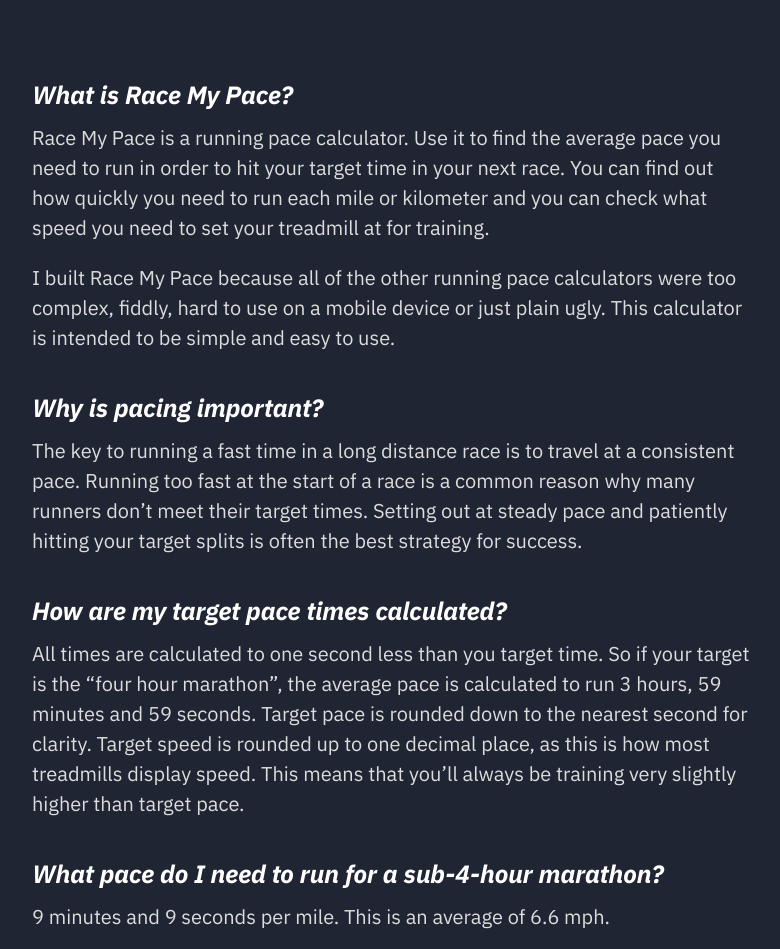
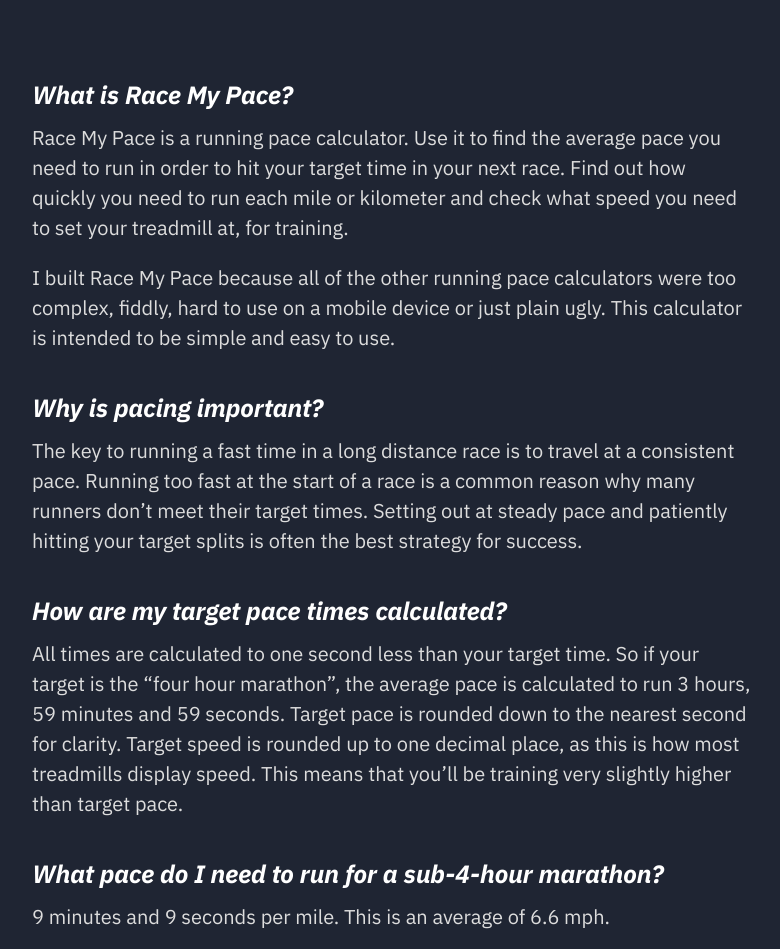
Before and after one commit to rxmac/racemypace, a website: page index.html in a window 1280 px wide. Shown: the part 800-1749 px from the top of the page, without its empty margins (248-1028 px from the left). Drawn offline with nearby package versions, Linux system fonts and the light colour scheme.

Commit message:
Typos fixed + copyright date updated to 2019

```diff
--- a/index.html
+++ b/index.html
@@ -107,7 +107,7 @@
     <div class="container-medium">
       <h2>What is Race My Pace?</h2>
 
-      <p>Race My Pace is a running pace calculator. Use it to find the average pace you need to run in order to hit your target time in your next race. You can find out how quickly you need to run each mile or kilometer and you can check what speed you need to set your treadmill at for training.</p>
+      <p>Race My Pace is a running pace calculator. Use it to find the average pace you need to run in order to hit your target time in your next race. Find out how quickly you need to run each mile or kilometer and check what speed you need to set your treadmill at, for training.</p>
 
       <p>I built Race My Pace because all of the other running pace calculators were too complex, fiddly, hard to use on a mobile device or just plain ugly. This calculator is intended to be simple and easy to use.</p>
 
@@ -117,7 +117,7 @@
 
       <h2>How are my target pace times calculated?</h2>
 
-      <p>All times are calculated to one second less than you target time. So if your target is the “four hour marathon”, the average pace is calculated to run 3 hours, 59 minutes and 59 seconds. Target pace is rounded down to the nearest second for clarity. Target speed is rounded up to one decimal place, as this is how most treadmills display speed. This means that you’ll always be training very slightly higher than target pace.</p>
+      <p>All times are calculated to one second less than your target time. So if your target is the “four hour marathon”, the average pace is calculated to run 3 hours, 59 minutes and 59 seconds. Target pace is rounded down to the nearest second for clarity. Target speed is rounded up to one decimal place, as this is how most treadmills display speed. This means that you’ll be training very slightly higher than target pace.</p>
 
       <h2>What pace do I need to run for a sub-4-hour marathon?</h2>
       <p>9 minutes and 9 seconds per mile. This is an average of 6.6 mph.</p>
@@ -140,7 +140,7 @@
       <p>In kilometers, this is an average of 2 minutes and 50 seconds per kilometer. This is an average speed of around 21.2 kph.</p>
 
       <div class="colophon">
-        <p>&copy; 2018. Email <a href="mailto:hi@racemypace.com" target="_blank">hi@racemypace.com</a> for advertising and all other enquiries.</p>
+        <p>&copy; 2019. Email <a href="mailto:hi@racemypace.com" target="_blank">hi@racemypace.com</a> for advertising and all other enquiries.</p>
       </div>
     </div><!-- /.container-medium -->
 
```
